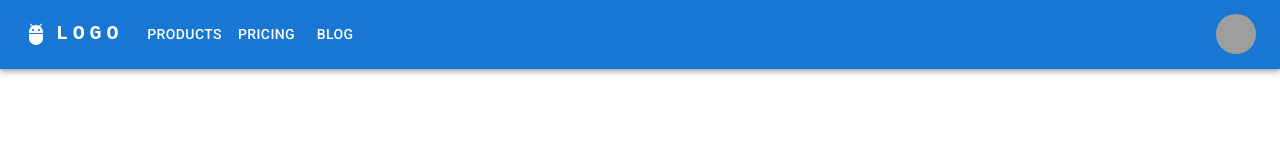
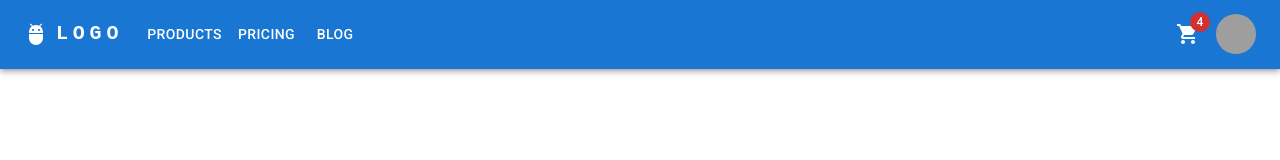
Before and after one commit to gpbaculio/gpflow-challenge, a React (Create React App) app: page / in a window 1280 px wide. Shown: the top 160 px of the page. Built offline with nearby package versions, Linux system fonts and the light colour scheme; grey boxes are pictures that could not be loaded; the HTML template or start-up script is replaced by a standard one.

Commit message:
add cart on header

```diff
--- a/src/components/Header.tsx
+++ b/src/components/Header.tsx
@@ -12,6 +12,8 @@ import Button from "@mui/material/Button";
 import Tooltip from "@mui/material/Tooltip";
 import MenuItem from "@mui/material/MenuItem";
 import AdbIcon from "@mui/icons-material/Adb";
+import ShoppingCartIcon from "@mui/icons-material/ShoppingCart";
+import { Badge } from "@mui/material";
 
 const pages = ["Products", "Pricing", "Blog"];
 const settings = ["Profile", "Account", "Dashboard", "Logout"];
@@ -130,6 +132,11 @@ function ResponsiveAppBar() {
           </Box>
 
           <Box sx={{ flexGrow: 0 }}>
+            <Box component={IconButton} mr={1} color="inherit">
+              <Badge badgeContent={4} color="error">
+                <ShoppingCartIcon />
+              </Badge>
+            </Box>
             <Tooltip title="Open settings">
               <IconButton onClick={handleOpenUserMenu} sx={{ p: 0 }}>
                 <Avatar alt="Remy Sharp" src="/static/images/avatar/2.jpg" />
```
